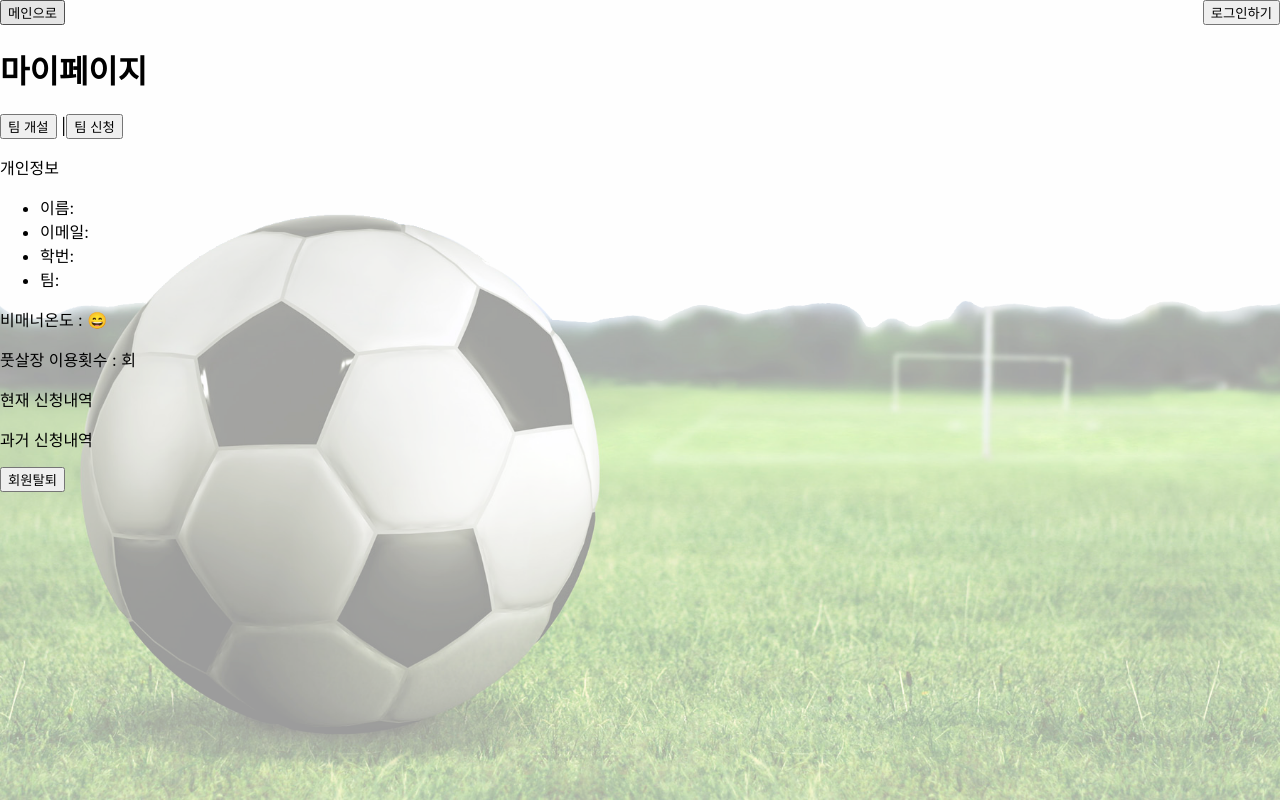
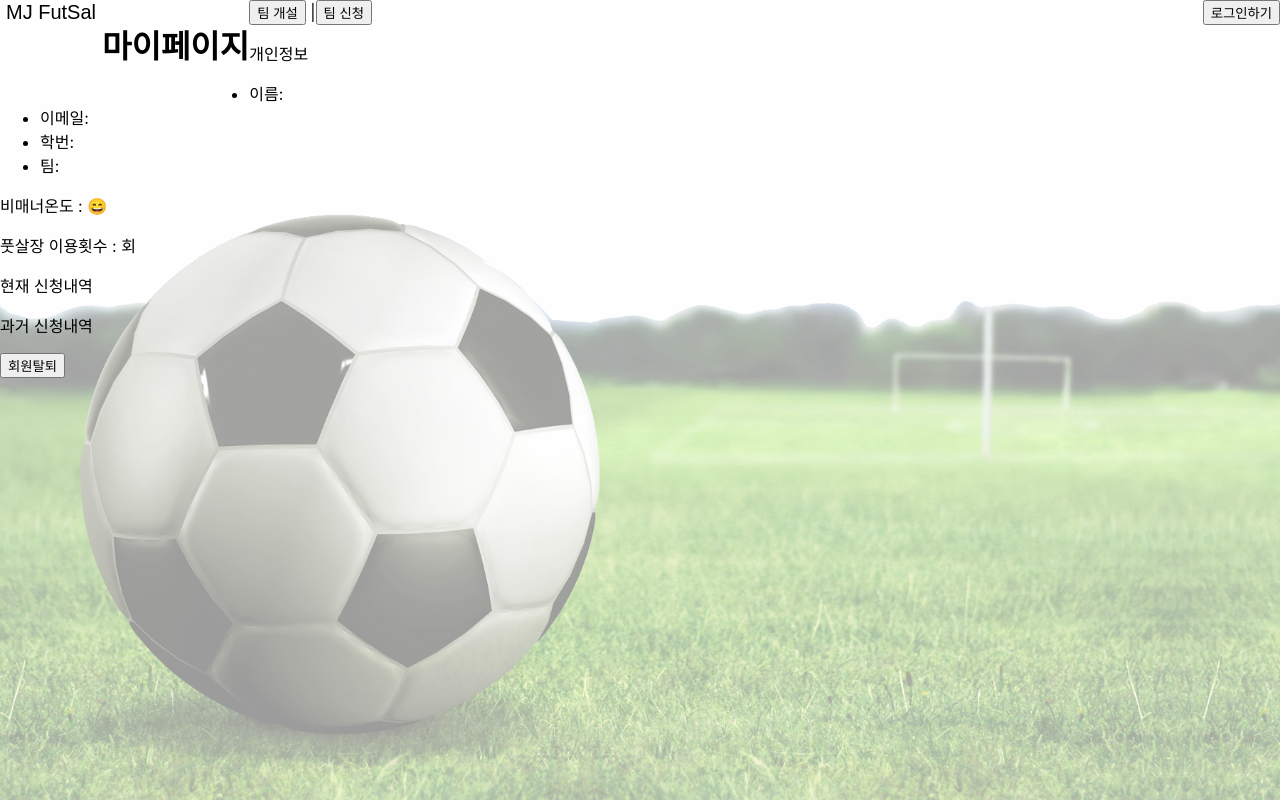
Before and after one commit to SuungYul/mj-futsal, a React (Create React App) app: page /my-page in a window 1280 px wide. Built offline with nearby package versions, Linux system fonts and the light colour scheme; no server answers; the database is empty.

Commit message:
header 홈 버튼 추가

```diff
--- a/src/App.css
+++ b/src/App.css
@@ -4,3 +4,10 @@ a{
   text-decoration: none;
   color:black;
 }
+
+h1{
+  justify-content: center;
+  text-align: center;
+  float: left;
+
+}
--- a/src/Header.js
+++ b/src/Header.js
@@ -5,6 +5,7 @@ import React, { useEffect, useState } from "react";
 import "./App.css";
 import LoginBtn from "./component/main/loginBtn";
 import Logout from "./component/main/logout";
+import ToMainBtn from "./component/main/ToMainBtn";
 import MyPageBtn from "./component/myPageBtn";
 
 function Header() {
@@ -17,7 +18,7 @@ function Header() {
     }
   }), [])
   return (
-    <>
+    <> <ToMainBtn/>
     {
       isLoggedIn ? <><Logout /><MyPageBtn /></> : <LoginBtn />
     }
--- a/src/component/main/Main.css
+++ b/src/component/main/Main.css
@@ -55,3 +55,11 @@
     grid-template-columns: 300px;
     width: 30%
 }
+
+#ToMainBtn{
+    float: left;
+    background: none;
+    cursor: pointer;
+    border: none;
+    font-size: 20px;
+}
--- /dev/null
+++ b/src/component/main/ToMainBtn.js
@@ -0,0 +1,11 @@
+import {useNavigate} from "react-router-dom"
+import "./Main.css"
+const ToMainBtn = () =>{
+    const navigate = useNavigate();
+    const ToMain = () =>{
+        navigate("/");
+    }
+    return <button id="ToMainBtn" onClick={ToMain}>MJ FutSal</button>
+}
+
+export default ToMainBtn
--- /dev/null
+++ b/src/component/myPage.css
@@ -0,0 +1,8 @@
+/* #top_div{
+    float: left;
+} */
+
+h1{
+    /* justify-content: center; */
+    text-align: center;
+}
--- a/src/component/myPage.js
+++ b/src/component/myPage.js
@@ -1,19 +1,19 @@
 import firebase from "firebase/app"
 import "firebase/auth"
 import { useEffect, useState } from "react"
-import {Navigate, useNavigate} from "react-router-dom"
+import { Navigate, useNavigate } from "react-router-dom"
 import { withdraw_user } from "./signUp"
-import {getData} from "../database/firebase.js"
+import { getData } from "../database/firebase.js"
 import ApplyTeam from "./team/applyTeam"
 import CreateTeamBtn from "./team/createTeamBtn"
 import ApplyTeamBtn from "./team/applyTeamBtn"
 import { get } from "jquery"
 import User from "../database/User"
-
+import "./myPage.css"
 
 const MyPage = () => {
     const navigate = useNavigate();
-    const tomain = () =>{
+    const tomain = () => {
         navigate("/");
     }
     // const [user, setUser ] = useState();
@@ -22,15 +22,15 @@ const MyPage = () => {
 
 
     // const user = firebase.auth().currentUser;
-    const [username,setUsername] = useState(); //이름
-    const [useremail,setUseremail] = useState(); //이메일
-    const [userstuid,setUserstuid] = useState(); //학번
-    const [userbadpt,setUserbadpt] = useState(); //비매너 점수
-    const [userplaycnt,setUserplaycnt] = useState(); //풋살장 이용횟수
-    const [userTeam,setUserTeam] = useState(); //풋살장 이용횟수
-    const userPromise = getData("userList",User(),"string");
+    const [username, setUsername] = useState(); //이름
+    const [useremail, setUseremail] = useState(); //이메일
+    const [userstuid, setUserstuid] = useState(); //학번
+    const [userbadpt, setUserbadpt] = useState(); //비매너 점수
+    const [userplaycnt, setUserplaycnt] = useState(); //풋살장 이용횟수
+    const [userTeam, setUserTeam] = useState(); //풋살장 이용횟수
+    const userPromise = getData("userList", User(), "string");
 
-    userPromise.then( (doc) => {
+    userPromise.then((doc) => {
         setUsername(doc.name)
         setUseremail(doc.id)
         setUserstuid(doc.userID)
@@ -42,33 +42,32 @@ const MyPage = () => {
 
     let badPoing_grade = "😄";
 
-    if(userbadpt>20){
+    if (userbadpt > 20) {
         badPoing_grade = "🙂";
-        if(userbadpt>40){
+        if (userbadpt > 40) {
             badPoing_grade = "😐";
-            if(userbadpt>60){
+            if (userbadpt > 60) {
                 badPoing_grade = "😨";
-                if(userbadpt>80){
-                    badPoing_grade ="🤬";
+                if (userbadpt > 80) {
+                    badPoing_grade = "🤬";
                 }
             }
         }
     }
 
     return (
-        <div>
-            <button onClick={tomain}>메인으로</button>
+        <div id="top_div">
             <h1>마이페이지</h1>
-            <CreateTeamBtn/> |
-            <ApplyTeamBtn/>
             <div>
+                <CreateTeamBtn /> |
+                <ApplyTeamBtn />
                 <p>개인정보</p>
-                    <ul>
-                        <li id="name1">이름: <label>{username}</label> </li>
-                        <li id="email">이메일: <label>{useremail}</label> </li>
-                        <li id="stuID">학번: <label>{userstuid}</label> </li>
-                        <li id="team">팀: <label>{userTeam}</label> </li>
-                    </ul>
+                <ul>
+                    <li id="name1">이름: <label>{username}</label> </li>
+                    <li id="email">이메일: <label>{useremail}</label> </li>
+                    <li id="stuID">학번: <label>{userstuid}</label> </li>
+                    <li id="team">팀: <label>{userTeam}</label> </li>
+                </ul>
                 <p>비매너온도 : <label>{badPoing_grade}</label></p>
 
                 <p>풋살장 이용횟수 : <label>{userplaycnt}회</label></p>
@@ -80,7 +79,7 @@ const MyPage = () => {
             <div>
                 <p>과거 신청내역</p>
             </div>
-            <button onClick={()=>{
+            <button onClick={() => {
                 withdraw_user();
                 alert("회원탈퇴가 되었습니다");
                 tomain();
```
